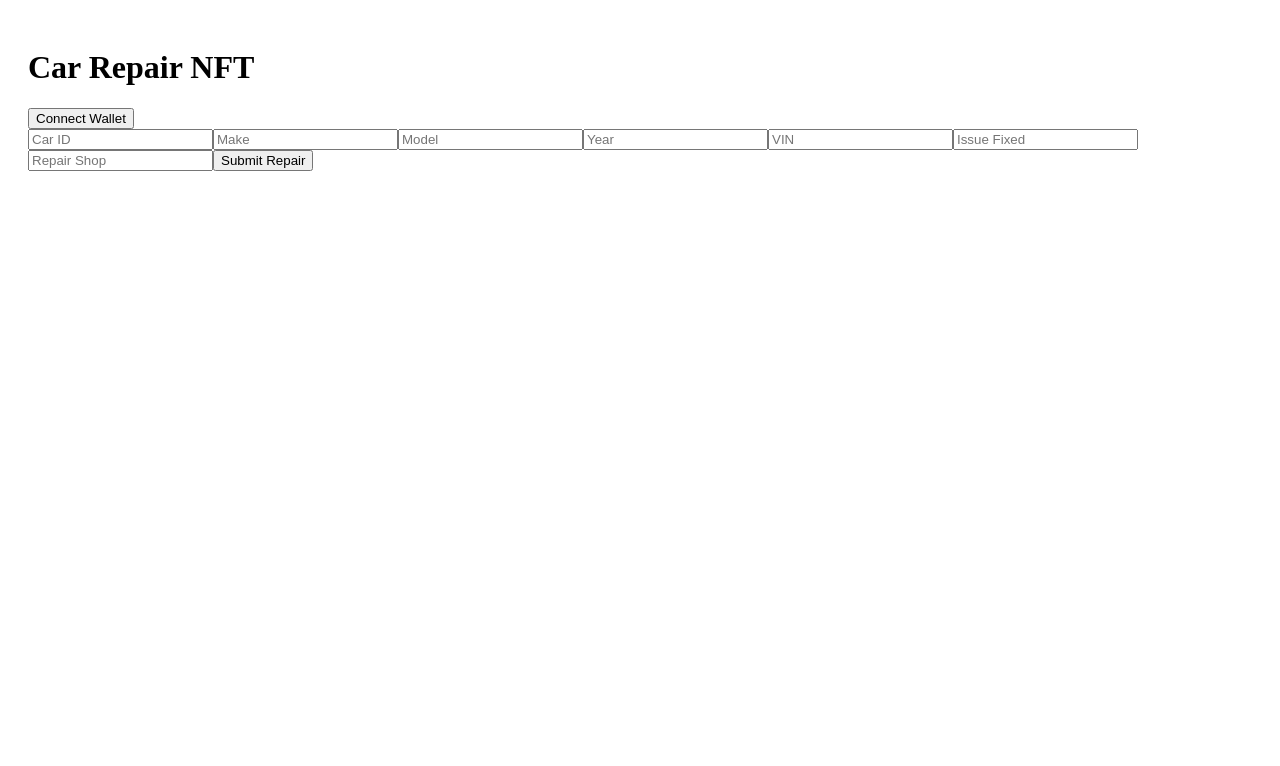
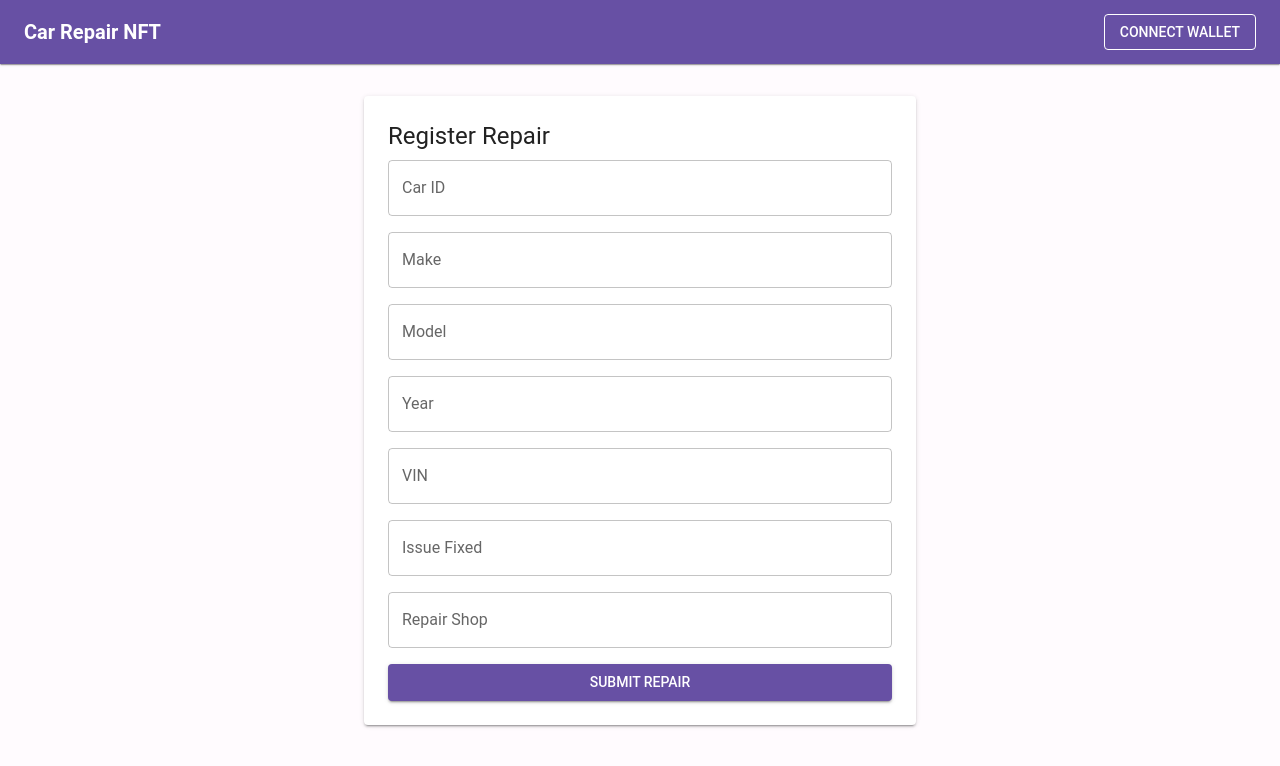
Before and after one commit to Budenkinder/car_nft, a React (Create React App) app in the folder frontend/: page / in a window 1280 px wide. Shown: the top 766 px of the page. Built offline with nearby package versions, Linux system fonts and the light colour scheme.

Commit message:
improve styling of frontend

```diff
--- a/frontend/src/App.js
+++ b/frontend/src/App.js
@@ -1,4 +1,39 @@
 import React, { useState } from "react";
+import {
+  ThemeProvider,
+  createTheme,
+  CssBaseline,
+  AppBar,
+  Toolbar,
+  Typography,
+  Container,
+  TextField,
+  Button,
+  Box,
+  Paper,
+  Stack,
+} from "@mui/material";
+
+const theme = createTheme({
+  palette: {
+    mode: "light",
+    primary: {
+      main: "#6750A4",
+    },
+    secondary: {
+      main: "#625B71",
+    },
+    background: {
+      default: "#FFFBFE",
+    },
+  },
+  typography: {
+    fontFamily: "Roboto, sans-serif",
+    h6: {
+      fontWeight: 600,
+    },
+  },
+});
 
 function App() {
   const [carId, setCarId] = useState("");
@@ -14,7 +49,9 @@ function App() {
   const connectWallet = async () => {
     if (window.ethereum) {
       try {
-        const accounts = await window.ethereum.request({ method: 'eth_requestAccounts' });
+        const accounts = await window.ethereum.request({
+          method: "eth_requestAccounts",
+        });
         setWalletAddress(accounts[0]);
         console.log("Connected account:", accounts[0]);
       } catch (err) {
@@ -27,34 +64,109 @@ function App() {
 
   const handleSubmit = () => {
     console.log("Submitting repair record:", {
-      carId, make, model, year, vin, issue, shop
+      carId,
+      make,
+      model,
+      year,
+      vin,
+      issue,
+      shop,
     });
   };
 
   return (
-    <div style={{ padding: 20 }}>
-      <h1>Car Repair NFT</h1>
-      <button onClick={connectWallet}>Connect Wallet</button>
-      {walletAddress && <p>Connected: {walletAddress}</p>}
-      <div>
-        <input placeholder="Car ID" value={carId} onChange={e => setCarId(e.target.value)} />
-        <input placeholder="Make" value={make} onChange={e => setMake(e.target.value)} />
-        <input placeholder="Model" value={model} onChange={e => setModel(e.target.value)} />
-        <input placeholder="Year" value={year} onChange={e => setYear(e.target.value)} />
-        <input placeholder="VIN" value={vin} onChange={e => setVin(e.target.value)} />
-        <input placeholder="Issue Fixed" value={issue} onChange={e => setIssue(e.target.value)} />
-        <input placeholder="Repair Shop" value={shop} onChange={e => setShop(e.target.value)} />
-        <button onClick={handleSubmit}>Submit Repair</button>
-      </div>
-      {txHash && (
-        <p>
-          Transaction sent:{" "}
-          <a href={`https://sepolia.etherscan.io/tx/${txHash}`} target="_blank" rel="noreferrer">
-            {txHash}
-          </a>
-        </p>
-      )}
-    </div>
+    <ThemeProvider theme={theme}>
+      <CssBaseline />
+      <AppBar position="static" color="primary" elevation={1}>
+        <Toolbar>
+          <Typography variant="h6" sx={{ flexGrow: 1 }}>
+            Car Repair NFT
+          </Typography>
+          <Button variant="outlined" color="inherit" onClick={connectWallet}>
+            {walletAddress ? "Wallet Connected" : "Connect Wallet"}
+          </Button>
+        </Toolbar>
+      </AppBar>
+
+      <Container maxWidth="sm" sx={{ mt: 4 }}>
+        <Paper elevation={2} sx={{ p: 3 }}>
+          <Typography variant="h5" gutterBottom>
+            Register Repair
+          </Typography>
+          <Stack spacing={2}>
+            <TextField
+              label="Car ID"
+              fullWidth
+              value={carId}
+              onChange={(e) => setCarId(e.target.value)}
+            />
+            <TextField
+              label="Make"
+              fullWidth
+              value={make}
+              onChange={(e) => setMake(e.target.value)}
+            />
+            <TextField
+              label="Model"
+              fullWidth
+              value={model}
+              onChange={(e) => setModel(e.target.value)}
+            />
+            <TextField
+              label="Year"
+              fullWidth
+              value={year}
+              onChange={(e) => setYear(e.target.value)}
+            />
+            <TextField
+              label="VIN"
+              fullWidth
+              value={vin}
+              onChange={(e) => setVin(e.target.value)}
+            />
+            <TextField
+              label="Issue Fixed"
+              fullWidth
+              value={issue}
+              onChange={(e) => setIssue(e.target.value)}
+            />
+            <TextField
+              label="Repair Shop"
+              fullWidth
+              value={shop}
+              onChange={(e) => setShop(e.target.value)}
+            />
+
+            <Button variant="contained" color="primary" onClick={handleSubmit}>
+              Submit Repair
+            </Button>
+          </Stack>
+
+          {txHash && (
+            <Box mt={2}>
+              <Typography variant="body2">
+                Transaction sent:{" "}
+                <a
+                  href={`https://sepolia.etherscan.io/tx/${txHash}`}
+                  target="_blank"
+                  rel="noreferrer"
+                >
+                  {txHash}
+                </a>
+              </Typography>
+            </Box>
+          )}
+
+          {walletAddress && (
+            <Box mt={2}>
+              <Typography variant="body2" color="text.secondary">
+                Connected: {walletAddress}
+              </Typography>
+            </Box>
+          )}
+        </Paper>
+      </Container>
+    </ThemeProvider>
   );
 }
 
```
Also changed, not shown: frontend/package.json (+6 -1 lines), 1 other file (tests, documents, lock files or other folders).
